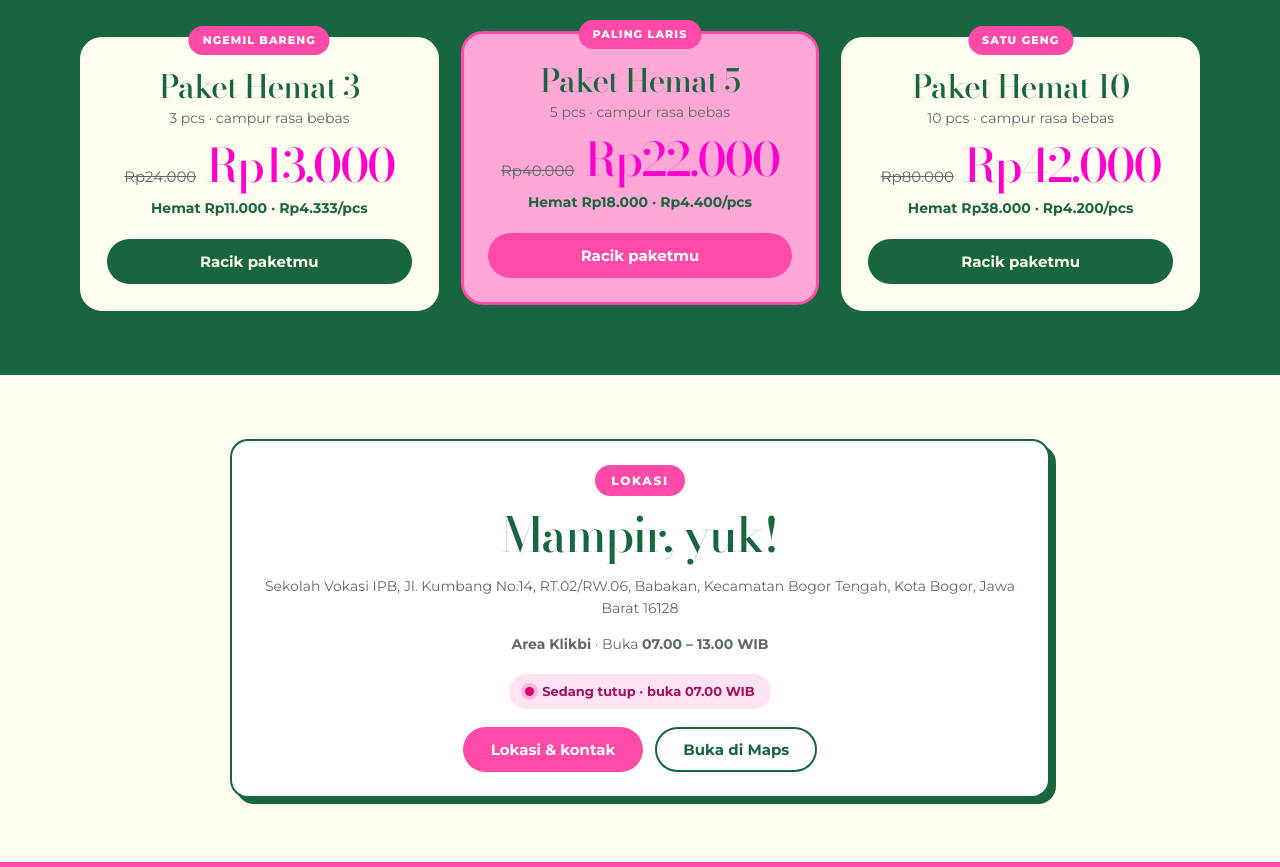
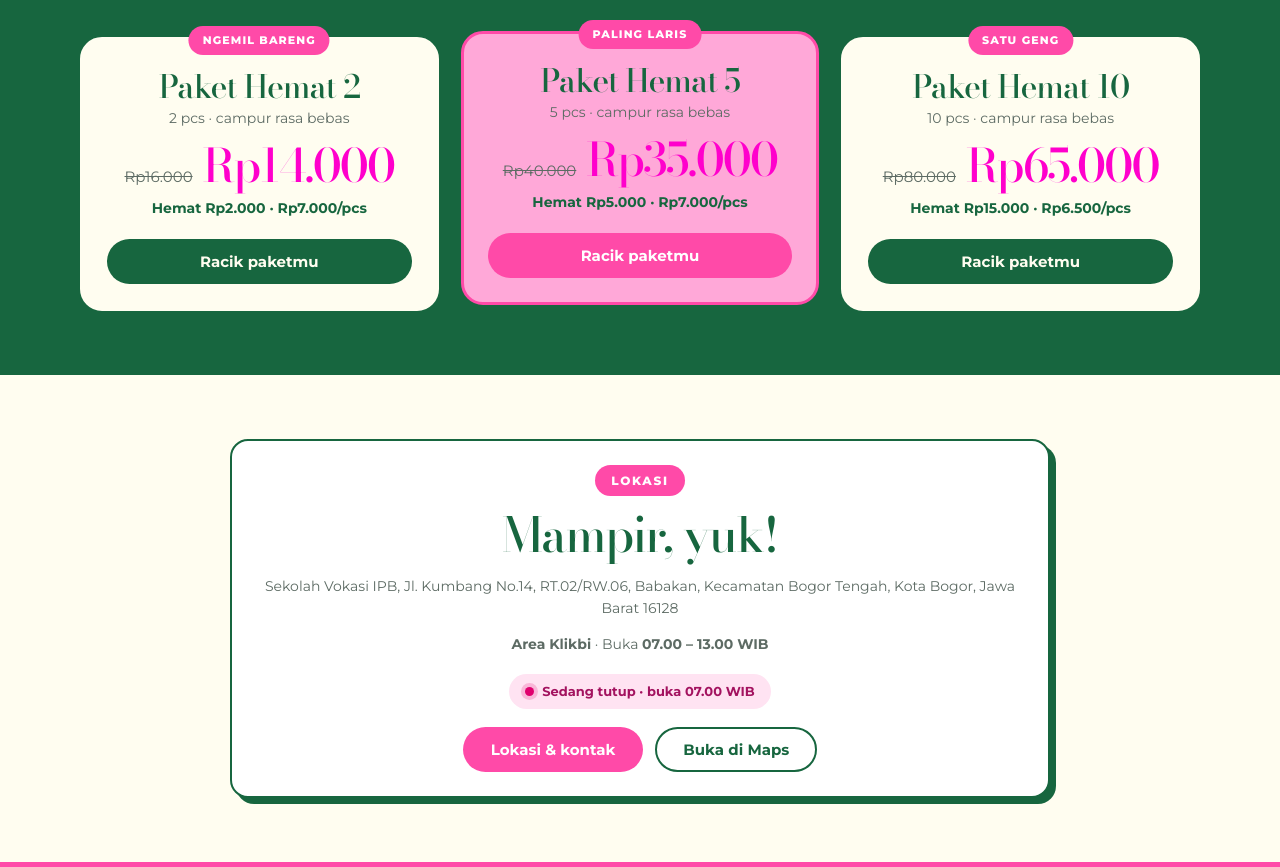
Before and after one commit to reino14/Yummy-Rice-Landing-Page, a plain HTML site: page index.html in a window 1280 px wide. Shown: the part 2281-3148 px from the top of the page. Drawn offline with nearby package versions, Linux system fonts and the light colour scheme.

Commit message:
little fix 2

```diff
--- a/js/data.js
+++ b/js/data.js
@@ -10,8 +10,8 @@ window.RB = {
     area: 'Area Klikbi',
     mapQuery: 'Sekolah Vokasi IPB, Jl. Kumbang No.14, Babakan, Bogor Tengah, Kota Bogor',
     hours: { openLabel: '07.00', closeLabel: '13.00', openMin: 7 * 60, closeMin: 13 * 60 },
-    whatsapp: '08123456789',
-    whatsappIntl: '628123456789',
+    whatsapp: '087817933784',
+    whatsappIntl: '6287817933784',
     instagram: 'yum.ricebites',
     tiktok: 'yumricebites',
     deliveryNote: 'Pengantaran untuk area Klikbi & sekitar Sekolah Vokasi IPB.',
@@ -24,9 +24,9 @@ window.RB = {
   // Paket bundling. Harga = total untuk `qty` pcs (campur rasa bebas).
   // Sistem otomatis memilih kombinasi paling hemat.
   bundles: [
-    { qty: 3, price: 13000, name: 'Paket Hemat 3', tag: 'Ngemil bareng' },
-    { qty: 5, price: 22000, name: 'Paket Hemat 5', tag: 'Paling laris' },
-    { qty: 10, price: 42000, name: 'Paket Hemat 10', tag: 'Satu geng' },
+    { qty: 2, price: 14000, name: 'Paket Hemat 2', tag: 'Ngemil bareng' },
+    { qty: 5, price: 35000, name: 'Paket Hemat 5', tag: 'Paling laris' },
+    { qty: 10, price: 65000, name: 'Paket Hemat 10', tag: 'Satu geng' },
   ],
 
   // CONTOH MENU — ganti nama, deskripsi, dan foto sesuai produk asli.
```
Also changed, not shown: index.html (line endings or trailing spaces).
